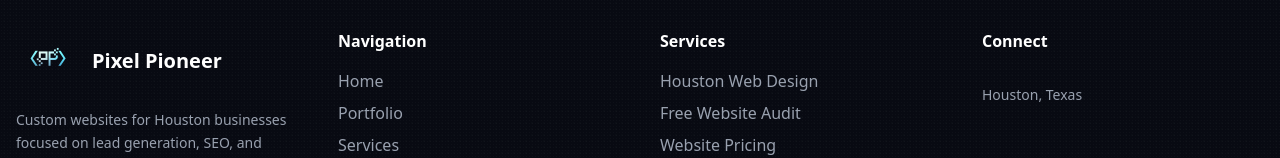
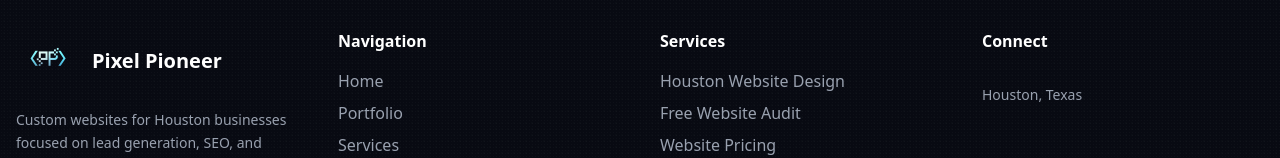
Before and after one commit to bboyd146/pixel-pioneer, a React (Vite) app: page /houston-website-design in a window 1280 px wide. Shown: the part 3715-3873 px from the top of the page. Built offline with nearby package versions, Linux system fonts and the light colour scheme.

Commit message:
fixed link in footer

```diff
--- a/src/components/Footer.jsx
+++ b/src/components/Footer.jsx
@@ -73,10 +73,10 @@ export default function Footer() {
                         <ul className="space-y-2 text-gray-400">
                             <li>
                                 <a
-                                    href="/houston-web-design"
+                                    href="/houston-website-design"
                                     className="hover:text-indigo-500 transition"
                                 >
-                                    Houston Web Design
+                                    Houston Website Design
                                 </a>
                             </li>
 
```
